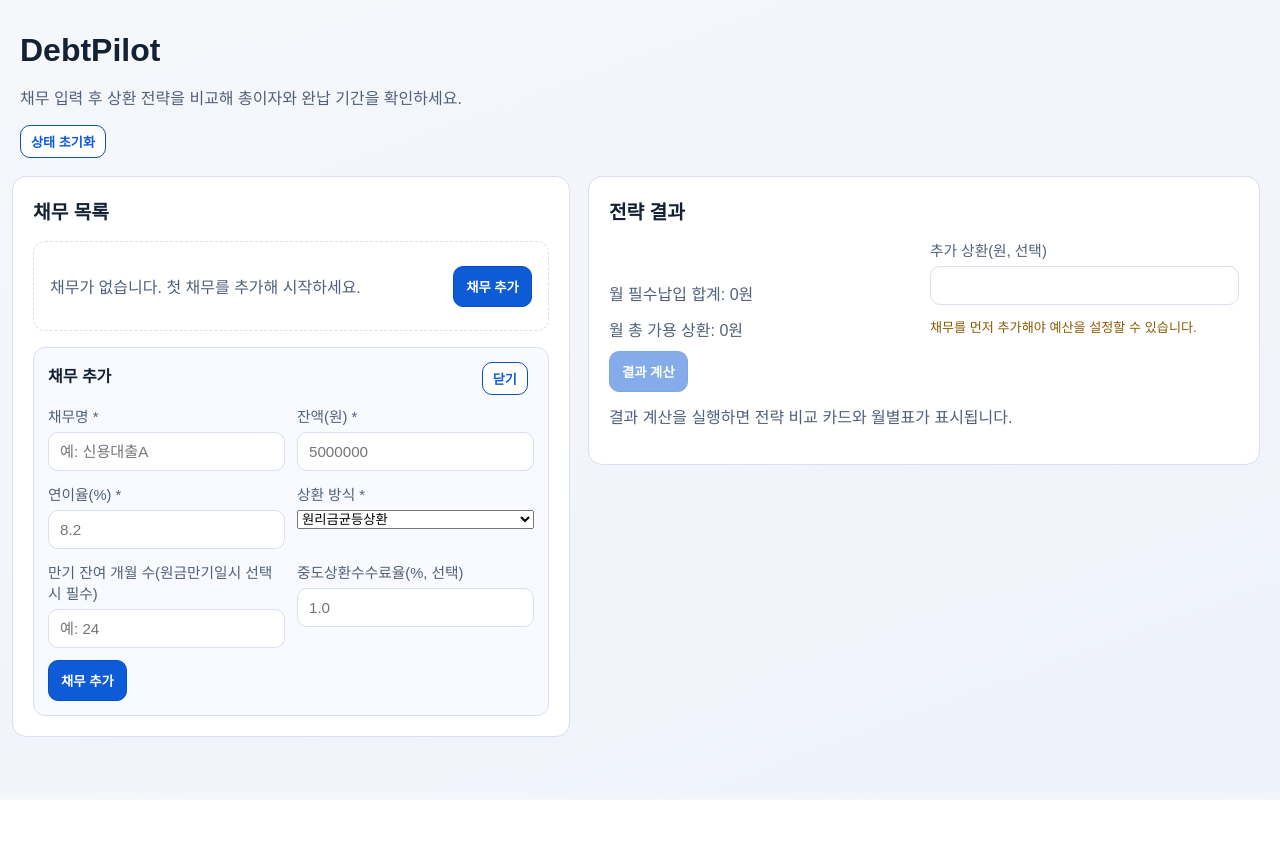
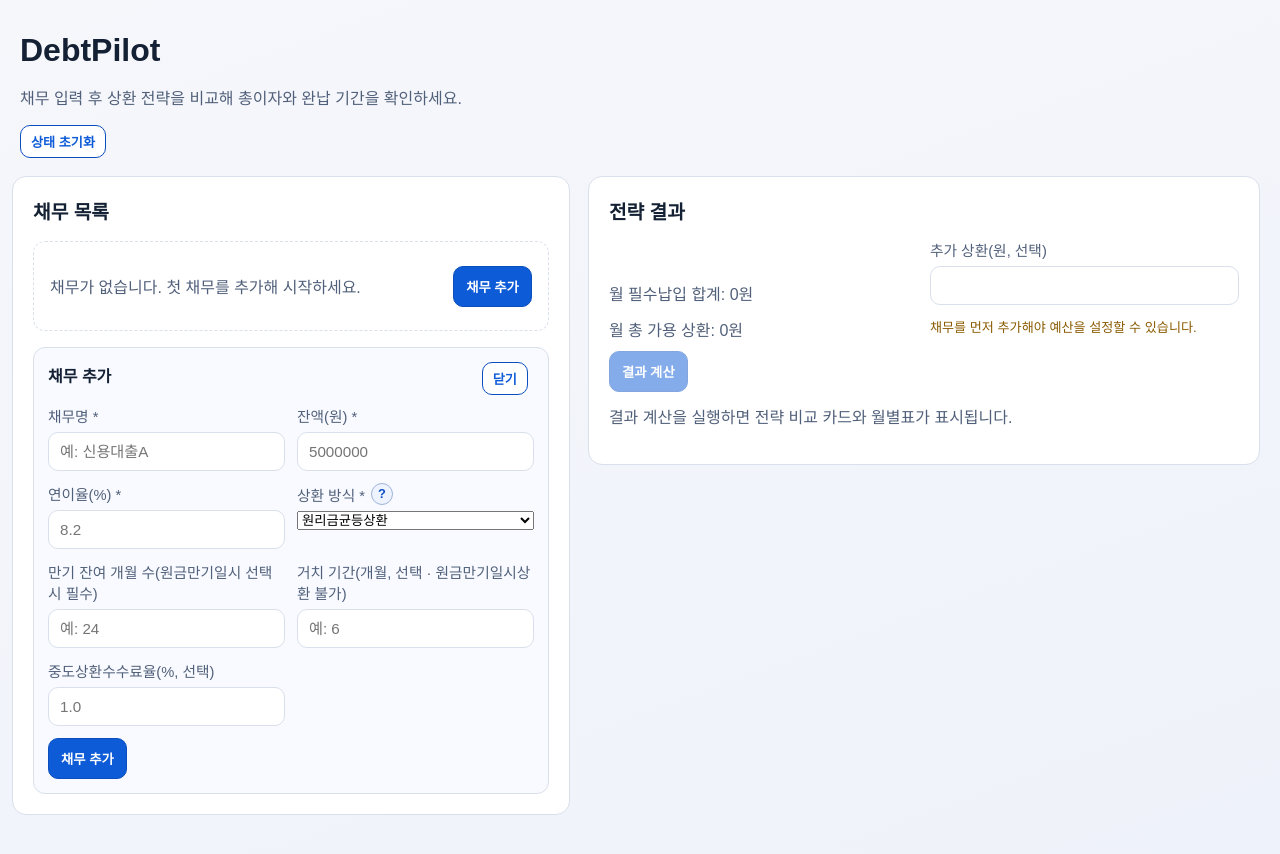
Before and after one commit to asusikai/loan-debt-planner, a Next.js app: page / in a window 1280 px wide. Both pictures are taken after a click on the button "채무 추가". Shown: the top 854 px of the page. Before the commit the page ends 800 px from the top, so only its background shows below. Built offline with nearby package versions, Linux system fonts and the light colour scheme.

Commit message:
feat(repayment): 거치기간과 수수료 예산 소진 로직 반영

```diff
--- a/src/app/components/debt-form.tsx
+++ b/src/app/components/debt-form.tsx
@@ -1,5 +1,6 @@
 import { useEffect, useMemo, useState } from "react";
 import type { FormEvent } from "react";
+import type { ReactNode } from "react";
 
 import {
   validateDebtForm,
@@ -14,6 +15,7 @@ export type DebtFormValues = {
   annualRatePercent: string;
   repaymentType: RepaymentType;
   maturityMonths: string;
+  graceMonths: string;
   prepaymentFeeRatePercent: string;
 };
 
@@ -24,6 +26,24 @@ type DebtFormProps = {
   onCancel: () => void;
 };
 
+function FieldHelpTooltip({ id, label, content }: { id: string; label: string; content: ReactNode }) {
+  return (
+    <span className="help-tooltip-wrap">
+      <button
+        type="button"
+        className="help-tooltip-trigger"
+        aria-label={label}
+        aria-describedby={id}
+      >
+        ?
+      </button>
+      <span id={id} role="tooltip" className="help-tooltip-content">
+        {content}
+      </span>
+    </span>
+  );
+}
+
 function areEqual(left: DebtFormValues, right: DebtFormValues): boolean {
   return (
     left.name === right.name &&
@@ -31,6 +51,7 @@ function areEqual(left: DebtFormValues, right: DebtFormValues): boolean {
     left.annualRatePercent === right.annualRatePercent &&
     left.repaymentType === right.repaymentType &&
     left.maturityMonths === right.maturityMonths &&
+    left.graceMonths === right.graceMonths &&
     left.prepaymentFeeRatePercent === right.prepaymentFeeRatePercent
   );
 }
@@ -164,11 +185,32 @@ export function DebtForm({ mode, initialValues, onSubmit, onCancel }: DebtFormPr
         ) : null}
       </label>
       <label htmlFor="debt-repayment-type">
-        상환 방식 *
+        <span className="label-row">
+          <span>상환 방식 *</span>
+          <FieldHelpTooltip
+            id="debt-repayment-help"
+            label="원리금균등상환 설명보기"
+            content={
+              <>
+                원리금균등상환: 매월 총 납입액이 거의 같습니다.
+                <br />
+                원금균등상환: 매월 상환 원금이 같아 시간이 지날수록 납입액이 줄어듭니다.
+                <br />
+                원금만기일시상환: 만기 전에는 이자 중심으로 납부하고 만기에 원금을 일시 상환합니다.
+              </>
+            }
+          />
+        </span>
         <select
           id="debt-repayment-type"
           value={values.repaymentType}
-          onChange={(event) => updateField("repaymentType", event.target.value as RepaymentType)}
+          onChange={(event) => {
+            const nextType = event.target.value as RepaymentType;
+            updateField("repaymentType", nextType);
+            if (nextType === "bullet") {
+              updateField("graceMonths", "");
+            }
+          }}
           onBlur={() => markTouched("repaymentType")}
           aria-invalid={Boolean(getFieldError("repaymentType"))}
           aria-describedby={getFieldError("repaymentType") ? "debt-repayment-type-error" : undefined}
@@ -201,6 +243,27 @@ export function DebtForm({ mode, initialValues, onSubmit, onCancel }: DebtFormPr
         {getFieldError("maturityMonths") ? (
           <p id="debt-maturity-months-error" className="field-error" role="alert">
             {getFieldError("maturityMonths")}
+          </p>
+        ) : null}
+      </label>
+      <label htmlFor="debt-grace-months">
+        거치 기간(개월, 선택 · 원금만기일시상환 불가)
+        <input
+          id="debt-grace-months"
+          type="number"
+          min="0"
+          step="1"
+          value={values.graceMonths}
+          onChange={(event) => updateField("graceMonths", event.target.value)}
+          onBlur={() => markTouched("graceMonths")}
+          disabled={values.repaymentType === "bullet"}
+          aria-invalid={Boolean(getFieldError("graceMonths"))}
+          aria-describedby={getFieldError("graceMonths") ? "debt-grace-months-error" : undefined}
+          placeholder="예: 6"
+        />
+        {getFieldError("graceMonths") ? (
+          <p id="debt-grace-months-error" className="field-error" role="alert">
+            {getFieldError("graceMonths")}
           </p>
         ) : null}
       </label>
--- a/src/app/components/debt-list.tsx
+++ b/src/app/components/debt-list.tsx
@@ -71,6 +71,7 @@ export function DebtList({ debts, onEdit, onDelete, onAddNew }: DebtListProps) {
               <th>연이율</th>
               <th>상환 방식</th>
               <th>만기 잔여 개월</th>
+              <th>거치 기간</th>
               <th>중도상환수수료율</th>
               <th>액션</th>
             </tr>
@@ -83,6 +84,7 @@ export function DebtList({ debts, onEdit, onDelete, onAddNew }: DebtListProps) {
                 <td>{formatRate(debt.annualRate)}</td>
                 <td>{formatRepaymentType(debt.repaymentType)}</td>
                 <td>{formatMaturityMonths(debt.maturityMonths)}</td>
+                <td>{formatMaturityMonths(debt.graceMonths)}</td>
                 <td>{formatRate(debt.prepaymentFeeRate)}</td>
                 <td>
                   <button type="button" className="small" onClick={() => onEdit(debt.id)}>
@@ -112,6 +114,7 @@ export function DebtList({ debts, onEdit, onDelete, onAddNew }: DebtListProps) {
             <p>연이율: {formatRate(debt.annualRate)}</p>
             <p>상환 방식: {formatRepaymentType(debt.repaymentType)}</p>
             <p>만기 잔여 개월: {formatMaturityMonths(debt.maturityMonths)}</p>
+            <p>거치 기간: {formatMaturityMonths(debt.graceMonths)}</p>
             <p>중도상환수수료율: {formatRate(debt.prepaymentFeeRate)}</p>
             <div className="debt-card-actions">
               <button type="button" onClick={() => onEdit(debt.id)}>
--- a/src/app/components/payment-table.tsx
+++ b/src/app/components/payment-table.tsx
@@ -141,7 +141,7 @@ export function PaymentTable({ monthlyPlans }: PaymentTableProps) {
         <thead>
           <tr>
             <th>월</th>
-            <th>채무 항목 수</th>
+            <th>납부 항목 수</th>
             <th>총 납입액</th>
             <th>총 이자</th>
             <th>누적 이자</th>
--- a/src/app/globals.css
+++ b/src/app/globals.css
@@ -116,6 +116,75 @@ label {
   gap: 6px;
   font-size: 0.92rem;
   color: var(--muted);
+}
+
+.label-row {
+  display: inline-flex;
+  align-items: center;
+  gap: 6px;
+}
+
+.help-tooltip-wrap {
+  position: relative;
+  display: inline-flex;
+  align-items: center;
+}
+
+.help-tooltip-trigger {
+  width: 22px;
+  height: 22px;
+  min-width: 22px;
+  border-radius: 999px;
+  padding: 0;
+  border: 1px solid #9fb3d8;
+  background: #eef4ff;
+  color: #0d4fc3;
+  font-size: 0.8rem;
+  line-height: 1;
+  display: inline-flex;
+  align-items: center;
+  justify-content: center;
+}
+
+.help-tooltip-content {
+  position: absolute;
+  left: 50%;
+  top: calc(100% + 8px);
+  transform: translateX(-50%) translateY(-4px);
+  width: min(340px, 78vw);
+  padding: 9px 10px;
+  border-radius: 10px;
+  border: 1px solid var(--border);
+  background: #ffffff;
+  color: var(--text);
+  font-size: 0.82rem;
+  line-height: 1.45;
+  box-shadow: 0 10px 22px rgba(16, 24, 40, 0.12);
+  opacity: 0;
+  visibility: hidden;
+  pointer-events: none;
+  transition: opacity 0.15s ease, transform 0.15s ease;
+  z-index: 12;
+}
+
+.help-tooltip-content::before {
+  content: "";
+  position: absolute;
+  left: 50%;
+  top: -6px;
+  transform: translateX(-50%) rotate(45deg);
+  width: 10px;
+  height: 10px;
+  background: #fff;
+  border-left: 1px solid var(--border);
+  border-top: 1px solid var(--border);
+}
+
+.help-tooltip-wrap:hover .help-tooltip-content,
+.help-tooltip-wrap:focus-within .help-tooltip-content {
+  opacity: 1;
+  visibility: visible;
+  transform: translateX(-50%) translateY(0);
 }
 
 .field-error {
--- a/src/app/page.tsx
+++ b/src/app/page.tsx
@@ -27,6 +27,7 @@ const emptyForm: DebtFormValues = {
   annualRatePercent: "",
   repaymentType: "equalInstallment",
   maturityMonths: "",
+  graceMonths: "",
   prepaymentFeeRatePercent: "",
 };
 
@@ -127,6 +128,12 @@ function HomePageContent() {
       annualRatePercent: (editingDebt.annualRate * 100).toFixed(2),
       repaymentType: editingDebt.repaymentType,
       maturityMonths: editingDebt.maturityMonths !== undefined ? String(editingDebt.maturityMonths) : "",
+      graceMonths:
+        editingDebt.repaymentType === "bullet"
+          ? ""
+          : editingDebt.graceMonths !== undefined
+            ? String(editingDebt.graceMonths)
+            : "",
       prepaymentFeeRatePercent:
         editingDebt.prepaymentFeeRate !== undefined
           ? (editingDebt.prepaymentFeeRate * 100).toFixed(2)
@@ -147,6 +154,8 @@ function HomePageContent() {
     const maturityMonthsInput = formValues.maturityMonths.trim();
     const maturityMonths =
       maturityMonthsInput === "" ? undefined : Math.floor(toNumber(maturityMonthsInput));
+    const graceMonthsInput = formValues.graceMonths.trim();
+    const graceMonths = graceMonthsInput === "" ? undefined : Math.floor(toNumber(graceMonthsInput));
     const prepaymentFeeRatePercentInput = formValues.prepaymentFeeRatePercent.trim();
     const prepaymentFeeRatePercent =
       prepaymentFeeRatePercentInput === ""
@@ -171,6 +180,24 @@ function HomePageContent() {
       return;
     }
 
+    if (repaymentType === "bullet" && graceMonths !== undefined && graceMonths > 0) {
+      setErrorMessage("원금만기일시상환은 거치 기간을 설정할 수 없습니다.");
+      pushToast("원금만기일시상환에서는 거치 기간을 비워 주세요.", "warning");
+      return;
+    }
+
+    if (graceMonths !== undefined && graceMonths < 0) {
+      setErrorMessage("거치 기간은 0 이상이어야 합니다.");
+      pushToast("거치 기간 입력을 확인해 주세요.", "warning");
+      return;
+    }
+
+    if (maturityMonths !== undefined && graceMonths !== undefined && graceMonths >= maturityMonths) {
+      setErrorMessage("거치 기간은 만기 잔여 개월 수보다 작아야 합니다.");
+      pushToast("거치 기간/만기 입력을 확인해 주세요.", "warning");
+      return;
+    }
+
     if (prepaymentFeeRatePercent !== undefined && prepaymentFeeRatePercent < 0) {
       setErrorMessage("중도상환수수료율은 0 이상이어야 합니다.");
       pushToast("중도상환수수료율은 0 이상이어야 합니다.", "warning");
@@ -184,6 +211,7 @@ function HomePageContent() {
       annualRate: annualRatePercent / 100,
       repaymentType,
       maturityMonths,
+      graceMonths: repaymentType === "bullet" ? undefined : graceMonths,
       prepaymentFeeRate:
         prepaymentFeeRatePercent !== undefined
           ? prepaymentFeeRatePercent / 100
--- a/src/hooks/use-debt-storage.ts
+++ b/src/hooks/use-debt-storage.ts
@@ -33,6 +33,7 @@ function normalizeEditableDebt(value: unknown): EditableDebt | null {
     annualRate: debt.annualRate,
     repaymentType,
     maturityMonths: typeof debt.maturityMonths === "number" ? debt.maturityMonths : undefined,
+    graceMonths: typeof debt.graceMonths === "number" ? debt.graceMonths : undefined,
     prepaymentFeeRate: typeof debt.prepaymentFeeRate === "number" ? debt.prepaymentFeeRate : undefined,
     feeExemptionMonths: typeof debt.feeExemptionMonths === "number" ? debt.feeExemptionMonths : undefined,
   };
--- a/src/lib/repayment/engine.ts
+++ b/src/lib/repayment/engine.ts
@@ -24,6 +24,45 @@ type SimulationCoreResult = {
 };
 
 const MAX_MONTHS = 1200;
+
+function resolveExtraPrincipalWithinBudget(
+  budgetLeft: number,
+  maxPrincipal: number,
+  rate: number,
+  elapsedMonths: number,
+  exemptionMonths: number,
+): { principal: number; fee: number } {
+  const maxCandidate = Math.floor(Math.min(Math.max(0, budgetLeft), Math.max(0, maxPrincipal)));
+  if (maxCandidate <= 0) {
+    return { principal: 0, fee: 0 };
+  }
+
+  let low = 0;
+  let high = maxCandidate;
+  let bestPrincipal = 0;
+  let bestFee = 0;
+
+  while (low <= high) {
+    const principal = Math.floor((low + high) / 2);
+    const fee = calculatePrepaymentFee({
+      amount: principal,
+      rate,
+      elapsedMonths,
+      exemptionMonths,
+    });
+    const totalSpend = principal + fee;
+
+    if (totalSpend <= budgetLeft) {
+      bestPrincipal = principal;
+      bestFee = fee;
+      low = principal + 1;
+    } else {
+      high = principal - 1;
+    }
+  }
+
+  return { principal: bestPrincipal, fee: bestFee };
+}
 
 function calculatePayoffDate(monthsToPayoff: number): string {
   const today = new Date();
@@ -88,6 +127,7 @@ function simulateStrategyCore(
           annualRate: debt.annualRate,
           repaymentType: debt.repaymentType,
           maturityMonths: debt.maturityMonths,
+          graceMonths: debt.graceMonths,
         },
         monthIndex - 1,
       );
@@ -125,19 +165,23 @@ function simulateStrategyCore(
         break;
       }
 
-      const extra = Math.min(budgetLeft, debt.remainingBalance);
-      const fee = calculatePrepaymentFee({
-        amount: extra,
-        rate: debt.prepaymentFeeRate ?? 0,
-        elapsedMonths: monthIndex - 1,
-        exemptionMonths: debt.feeExemptionMonths ?? 0,
-      });
+      const { principal: extra, fee } = resolveExtraPrincipalWithinBudget(
+        budgetLeft,
+        debt.remainingBalance,
+        debt.prepaymentFeeRate ?? 0,
+        monthIndex - 1,
+        debt.feeExemptionMonths ?? 0,
+      );
+
+      if (extra <= 0) {
+        continue;
+      }
 
       debt.remainingBalance = toKrw(preciseSubtract(debt.remainingBalance, extra));
       if (debt.remainingBalance <= 1) {
         debt.remainingBalance = 0;
       }
-      budgetLeft = toKrw(preciseSubtract(budgetLeft, extra));
+      budgetLeft = toKrw(preciseSubtract(budgetLeft, extra + fee));
       totalFeesPaid = toKrw(preciseAdd(totalFeesPaid, fee));
 
       monthlyPlans.push({
--- a/src/lib/repayment/required-payment.ts
+++ b/src/lib/repayment/required-payment.ts
@@ -10,7 +10,7 @@ export type RequiredPayment = {
   payment: number;
 };
 
-type PaymentInput = Pick<Debt, "annualRate" | "maturityMonths" | "repaymentType"> & {
+type PaymentInput = Pick<Debt, "annualRate" | "maturityMonths" | "graceMonths" | "repaymentType"> & {
   remainingBalance: number;
 };
 
@@ -41,7 +41,17 @@ function allocatePrincipal(
   annualRate: number,
   elapsedMonths: number,
   maturityMonths: number | undefined,
+  graceMonths: number | undefined,
 ): number {
+  const normalizedGraceMonths =
+    Number.isInteger(graceMonths) && graceMonths !== undefined && graceMonths > 0
+      ? graceMonths
+      : 0;
+
+  if (repaymentType !== "bullet" && elapsedMonths < normalizedGraceMonths) {
+    return 0;
+  }
+
   const monthsLeft = resolveRemainingMonths(maturityMonths, elapsedMonths);
 
   if (repaymentType === "bullet") {
@@ -81,6 +91,7 @@ export function calculateRequiredPayment(input: PaymentInput, elapsedMonths: num
       input.annualRate,
       elapsedMonths,
       input.maturityMonths,
+      input.graceMonths,
     ),
   );
   const payment = toKrw(interest + principal);
@@ -99,6 +110,7 @@ export function calculateMinimumRequiredMonthlyBudget(debts: Debt[]): number {
         repaymentType: debt.repaymentType,
         annualRate: debt.annualRate,
         maturityMonths: debt.maturityMonths,
+        graceMonths: debt.graceMonths,
         remainingBalance: debt.balance,
       },
       0,
--- a/src/lib/validation/debt-form-schema.ts
+++ b/src/lib/validation/debt-form-schema.ts
@@ -39,6 +39,20 @@ const optionalMonthsString = z
     message: "만기 잔여 개월 수는 1 이상의 정수여야 합니다.",
   });
 
+const optionalGraceMonthsString = z
+  .string()
+  .trim()
+  .refine((value) => {
+    if (value === "") {
+      return true;
+    }
+
+    const numberValue = Number(value);
+    return Number.isInteger(numberValue) && numberValue >= 0;
+  }, {
+    message: "거치 기간은 0 이상의 정수여야 합니다.",
+  });
+
 const repaymentTypeSchema = z.enum(["bullet", "equalPrincipal", "equalInstallment"]);
 
 export const debtFormSchema = z
@@ -54,6 +68,7 @@ export const debtFormSchema = z
     }, "연이율은 0~100 사이 값이어야 합니다."),
     repaymentType: repaymentTypeSchema,
     maturityMonths: optionalMonthsString,
+    graceMonths: optionalGraceMonthsString,
     prepaymentFeeRatePercent: optionalPercentString,
   })
   .superRefine((value, ctx) => {
@@ -62,6 +77,31 @@ export const debtFormSchema = z
         code: z.ZodIssueCode.custom,
         path: ["maturityMonths"],
         message: "원금만기일시상환은 만기 잔여 개월 수가 필요합니다.",
+      });
+    }
+
+    if (value.repaymentType === "bullet" && value.graceMonths.trim() !== "") {
+      ctx.addIssue({
+        code: z.ZodIssueCode.custom,
+        path: ["graceMonths"],
+        message: "원금만기일시상환은 거치 기간을 설정할 수 없습니다.",
+      });
+    }
+
+    const maturityMonths = value.maturityMonths.trim() === "" ? undefined : Number(value.maturityMonths);
+    const graceMonths = value.graceMonths.trim() === "" ? undefined : Number(value.graceMonths);
+
+    if (
+      maturityMonths !== undefined &&
+      graceMonths !== undefined &&
+      Number.isFinite(maturityMonths) &&
+      Number.isFinite(graceMonths) &&
+      graceMonths >= maturityMonths
+    ) {
+      ctx.addIssue({
+        code: z.ZodIssueCode.custom,
+        path: ["graceMonths"],
+        message: "거치 기간은 만기 잔여 개월 수보다 작아야 합니다.",
       });
     }
   });
--- a/src/lib/validation/repayment-schema.ts
+++ b/src/lib/validation/repayment-schema.ts
@@ -10,12 +10,29 @@ export const debtSchema = z.object({
   prepaymentFeeRate: z.number().min(0).optional().default(0),
   feeExemptionMonths: z.number().int().nonnegative().optional().default(0),
   maturityMonths: z.number().int().positive().optional(),
+  graceMonths: z.number().int().nonnegative().optional().default(0),
 }).superRefine((value, ctx) => {
   if (value.repaymentType === "bullet" && value.maturityMonths === undefined) {
     ctx.addIssue({
       code: z.ZodIssueCode.custom,
       path: ["maturityMonths"],
       message: "원금만기일시상환은 만기 잔여 개월 수가 필요합니다.",
+    });
+  }
+
+  if (value.repaymentType === "bullet" && value.graceMonths > 0) {
+    ctx.addIssue({
+      code: z.ZodIssueCode.custom,
+      path: ["graceMonths"],
+      message: "원금만기일시상환은 거치 기간을 설정할 수 없습니다.",
+    });
+  }
+
+  if (value.maturityMonths !== undefined && value.graceMonths >= value.maturityMonths) {
+    ctx.addIssue({
+      code: z.ZodIssueCode.custom,
+      path: ["graceMonths"],
+      message: "거치 기간은 만기 잔여 개월 수보다 작아야 합니다.",
     });
   }
 });
--- a/src/types/repayment.ts
+++ b/src/types/repayment.ts
@@ -14,6 +14,8 @@ export type DebtCore = {
   repaymentType: RepaymentType;
   /** Optional remaining months to maturity. */
   maturityMonths?: number;
+  /** Optional grace period months (interest-only period). */
+  graceMonths?: number;
 };
 
 export type RepaymentType = "bullet" | "equalPrincipal" | "equalInstallment";
@@ -36,6 +38,8 @@ export type Debt = {
   feeExemptionMonths?: number;
   /** Optional remaining months to maturity. */
   maturityMonths?: number;
+  /** Optional grace period months (interest-only period). */
+  graceMonths?: number;
 };
 
 /**
```
Also changed, not shown: src/app/components/strategy-comparison.tsx (+32 -8 lines), 2 other files (tests, documents, lock files or other folders).
